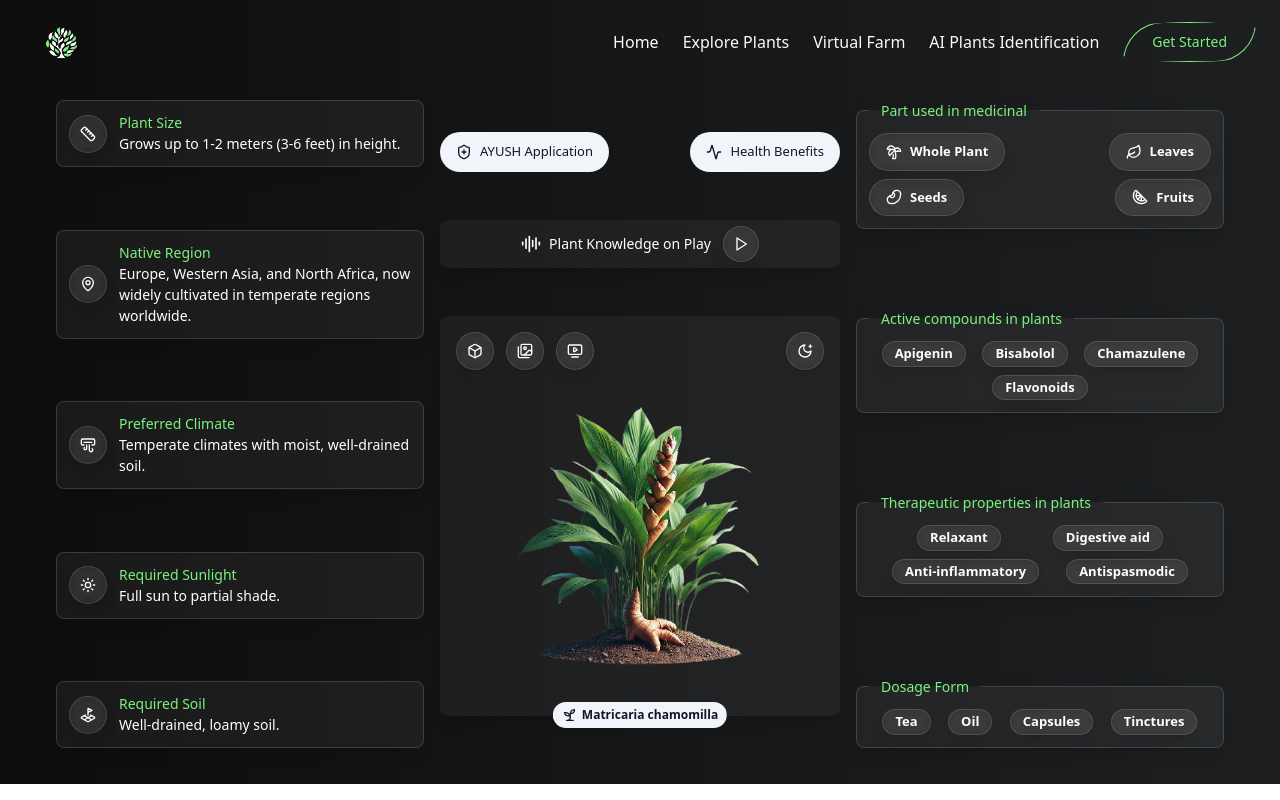
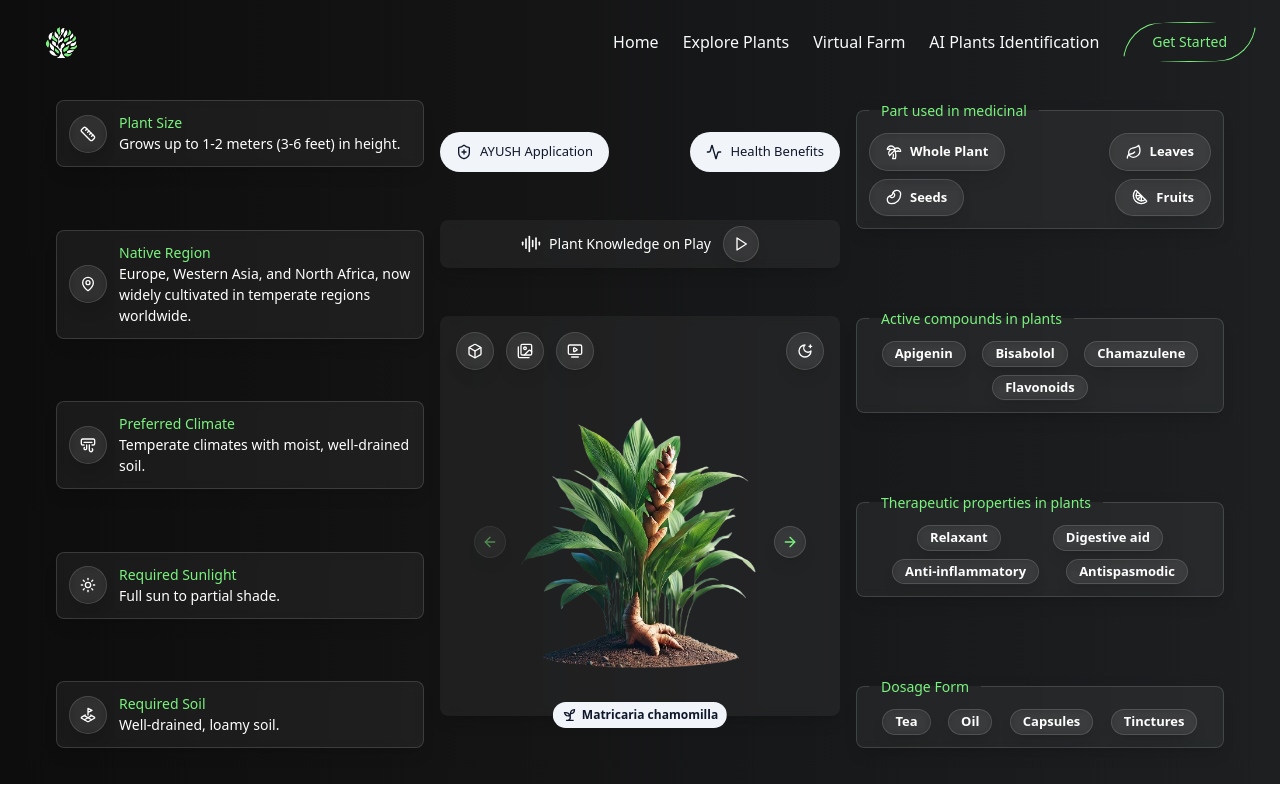
Before and after one commit to Nayak-Sahil/Niroha, a React (Vite) app: page /explore-plants/1 in a window 1280 px wide. Built offline with nearby package versions, Linux system fonts and the light colour scheme; no server answers.

Commit message:
Update: PlantVisual Component

```diff
--- a/src/ExplorePlants/PlantVisuals.jsx
+++ b/src/ExplorePlants/PlantVisuals.jsx
@@ -1,7 +1,14 @@
 import React from "react";
 import img from "../assets/plantsImage/ginger.png";
 import { Button } from "@/components/ui/button";
-import { Box, Images, MoonStar, Sprout, TvMinimalPlay, Video } from "lucide-react";
+import {
+  Box,
+  Images,
+  MoonStar,
+  Sprout,
+  TvMinimalPlay,
+  Video,
+} from "lucide-react";
 import { Badge } from "@/components/ui/badge";
 import {
   Tooltip,
@@ -9,6 +16,18 @@ import {
   TooltipProvider,
   TooltipTrigger,
 } from "@/components/ui/tooltip";
+import { Card, CardContent } from "@/components/ui/card";
+import {
+  Carousel,
+  CarouselContent,
+  CarouselItem,
+  CarouselNext,
+  CarouselPrevious,
+} from "@/components/ui/carousel";
+import AloveraModel from "@/ModelView/AloveraModel";
+import ModelViewer from "@/Landing/ModelViewer";
+import LandingModel from "@/Landing/LandingModel";
+import ModelCanvas from "@/Landing/ModelCanvas";
 
 export default function PlantVisuals() {
   return (
@@ -34,7 +53,8 @@ export default function PlantVisuals() {
           icon={<MoonStar className="h-4 w-4" />}
         />
       </div>
-      <img className="m-auto" src={img} alt="Plants Image" width={300} />
+      <VisualCarousel />
+      {/* <img className="m-auto" src={img} alt="Plants Image" width={300} /> */}
       <Badge
         className="absolute -bottom-3 left-[50%] -translate-x-[50%] w-max mx-auto px-2 py-1"
         variant="secondary"
@@ -45,6 +65,40 @@ export default function PlantVisuals() {
     </section>
   );
 }
+
+export const PlantImages = () => {
+  return <img className="m-auto" src={img} alt="Plants Image" width={300} />;
+};
+
+export const PlantVideos = () => {
+  return (
+    <video
+      controls
+      className="w-[220px] h-[300px] mx-auto rounded-lg shadow-lg object-cover"
+    >
+      <source src="/public/Tulsi2.mp4" />
+    </video>
+  );
+};
+
+export const VisualCarousel = () => {
+  return (
+    <Carousel className="w-[300px] mb-2 max-w-xs mx-auto ">
+      <CarouselContent>
+        {Array.from({ length: 5 }).map((_, index) => (
+          <CarouselItem key={index}>
+            <div className="p-1">
+              {/* <PlantVideos /> */}
+              <PlantImages />
+            </div>
+          </CarouselItem>
+        ))}
+      </CarouselContent>
+      <CarouselPrevious className="glassmorphism  ml-8" />
+      <CarouselNext className="glassmorphism  mr-8" />
+    </Carousel>
+  );
+};
 
 export const VisualModeButton = ({ icon, isDayNightMode, hoverText }) => {
   return (
@@ -60,7 +114,7 @@ export const VisualModeButton = ({ icon, isDayNightMode, hoverText }) => {
             {icon}
           </Badge>
         </TooltipTrigger>
-        <TooltipContent className="rounded-full font-medium text-[12px] glassmorphism text-white shadow-xl mb-5 relative -left-2">
+        <TooltipContent className="rounded-full font-medium text-[12px] glassmorphism text-white shadow-xl relative -left-2">
           <p>{hoverText}</p>
         </TooltipContent>
       </Tooltip>
```
